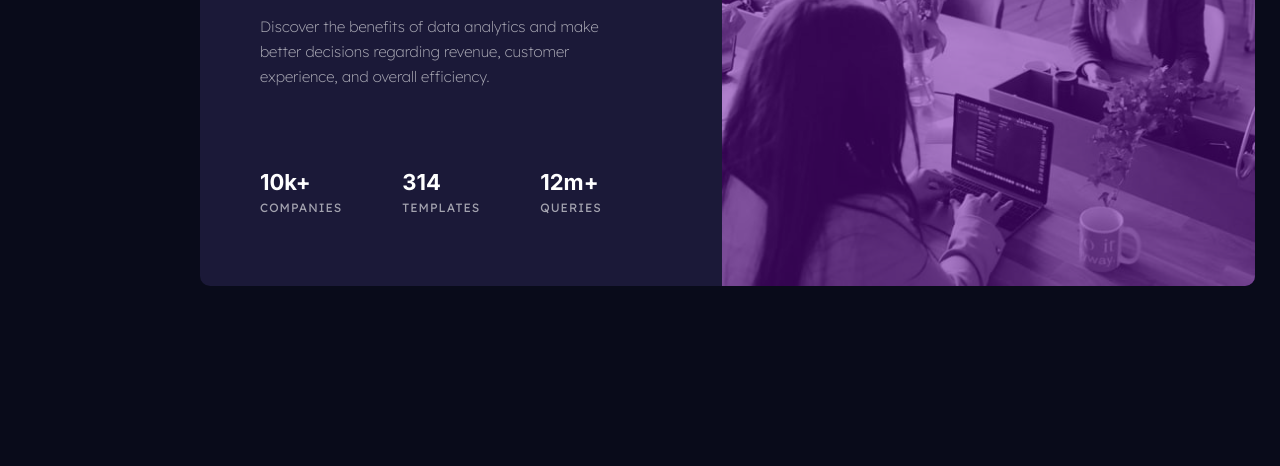
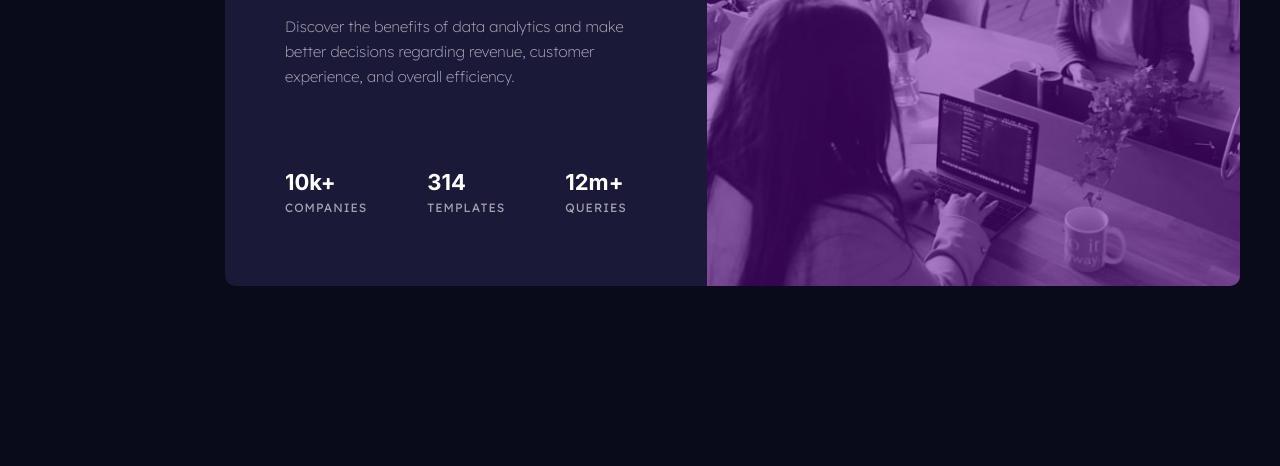
Before and after one commit to Iago-Marques/card-estatisticas, a plain HTML site: page index.html in a window 1280 px wide. Shown: the part 334-800 px from the top of the page. Drawn offline with Linux system fonts and the light colour scheme.

Commit message:
resolvendo bugs de viewport

```diff
--- a/css/style.css
+++ b/css/style.css
@@ -27,14 +27,14 @@ body{
 
 .container{
    display: flex;
-   width: 90rem;
+   width: 85rem;
    height: 46rem;
    padding: 1rem;
 }
 
 .content{
    background-color: var(--cor-content);
-   padding: 6rem 12rem 6rem 6rem;
+   padding: 6rem 8rem 6rem 6rem;
    border-radius: 10px 0 0 10px ;
    width: 60%;
 }
```
